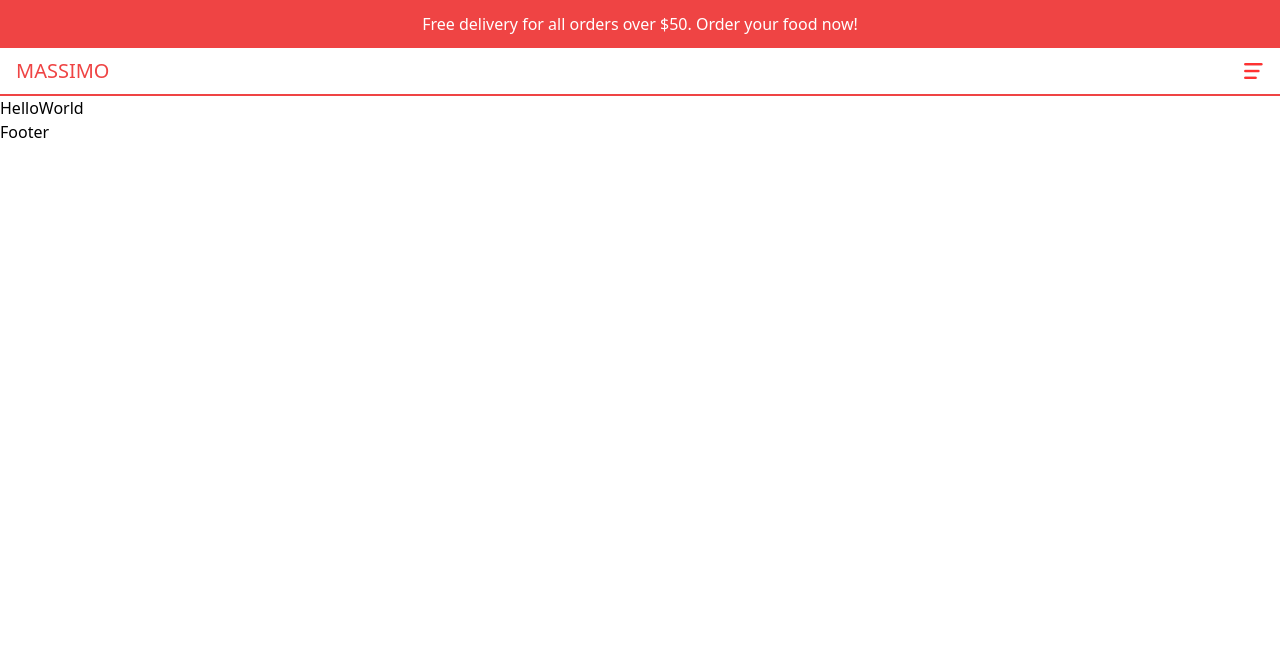
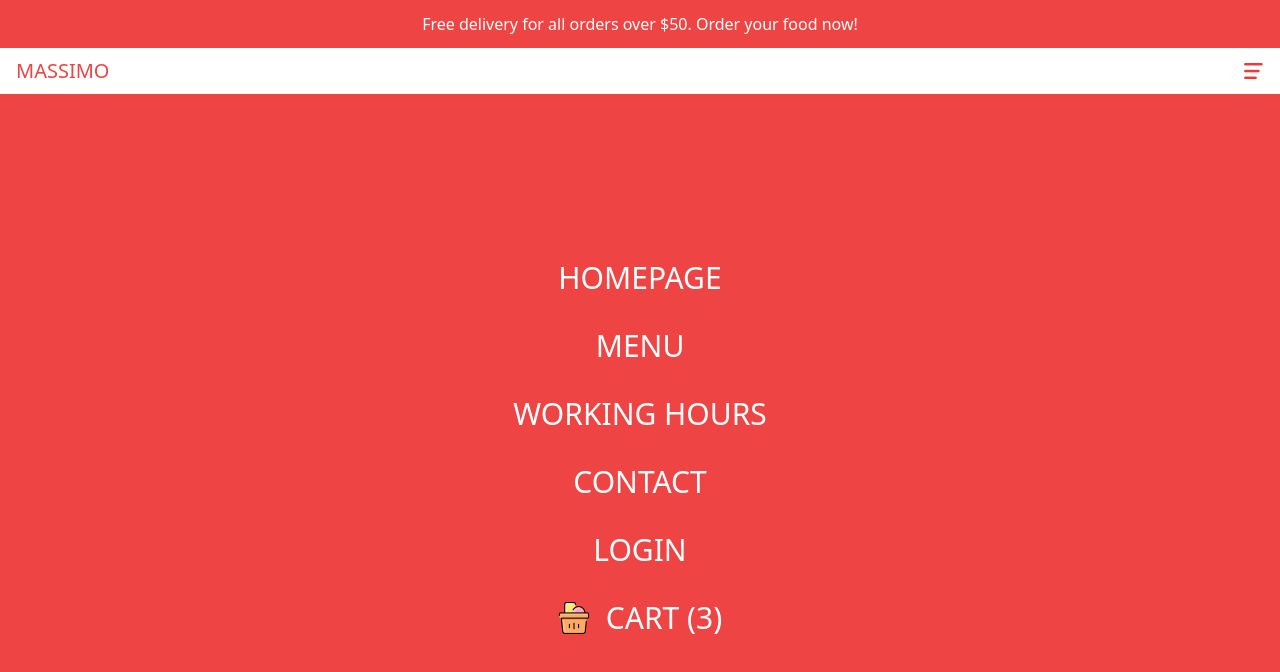
Before and after one commit to LLLongA/food_order, a Next.js app: page / in a window 1280 px wide. Shown: the top 672 px of the page. Built offline with nearby package versions, Linux system fonts and the light colour scheme.

Commit message:
fill the basic content into Menu

```diff
--- /dev/null
+++ b/src/components/Carticon.tsx
@@ -0,0 +1,16 @@
+import Image from "next/image";
+import Link from "next/link";
+import React from "react";
+
+const Carticon = () => {
+  return (
+    <Link href="/cart" className="flex items-center gap-4">
+      <div className="relative w-8 h-8">
+        <Image src="/cart.png" alt="" fill />
+      </div>
+      <span>Cart (3)</span>
+    </Link>
+  );
+};
+
+export default Carticon;
--- a/src/components/Menu.tsx
+++ b/src/components/Menu.tsx
@@ -1,18 +1,52 @@
 "use client";
 import Image from "next/image";
+import Link from "next/link";
 import React, { useState } from "react";
+import Carticon from "./Carticon";
+
+const links = [
+  { id: 1, title: "Homepage", url: "/" },
+  { id: 2, title: "Menu", url: "/menu" },
+  { id: 3, title: "Working Hours", url: "/" },
+  { id: 4, title: "Contact", url: "/" },
+];
 
 const Menu = () => {
   const [open, setOpen] = useState(false);
+  // TEMPORARY
+  const user = false;
   return (
     <div>
-      {!open?(
-      <Image src="/open.png" alt="" width={20} height={20} onClick={()=>setOpen(true)}/>
-      ):(
-      <Image src="/close.png" alt="" width={20} height={20} onClick={()=>setOpen(false)}/>
+      {!open ? (
+        <Image
+          src="/open.png"
+          alt=""
+          width={20}
+          height={20}
+          onClick={() => setOpen(true)}
+        />
+      ) : (
+        <Image
+          src="/close.png"
+          alt=""
+          width={20}
+          height={20}
+          onClick={() => setOpen(false)}
+        />
       )}
-      <div>
+      <div className="bg-red-500 text-white absolute left-0 top-24 w-full z-10 h-[calc(100vh-6rem)] flex flex-col gap-8 items-center justify-center text-3xl">
+        {links.map((item) => (
+          <Link href={item.url} key={item.id}>
+            {item.title}
+          </Link>
+        ))}
 
+        <Link href={user ? "/orders" : "login"} onClick={() => setOpen(false)}>
+          {user ? "Orders" : "Login"}
+        </Link>
+        <Link href="/cart" onClick={() => setOpen(false)}>
+          <Carticon />
+        </Link>
       </div>
     </div>
   );
```
